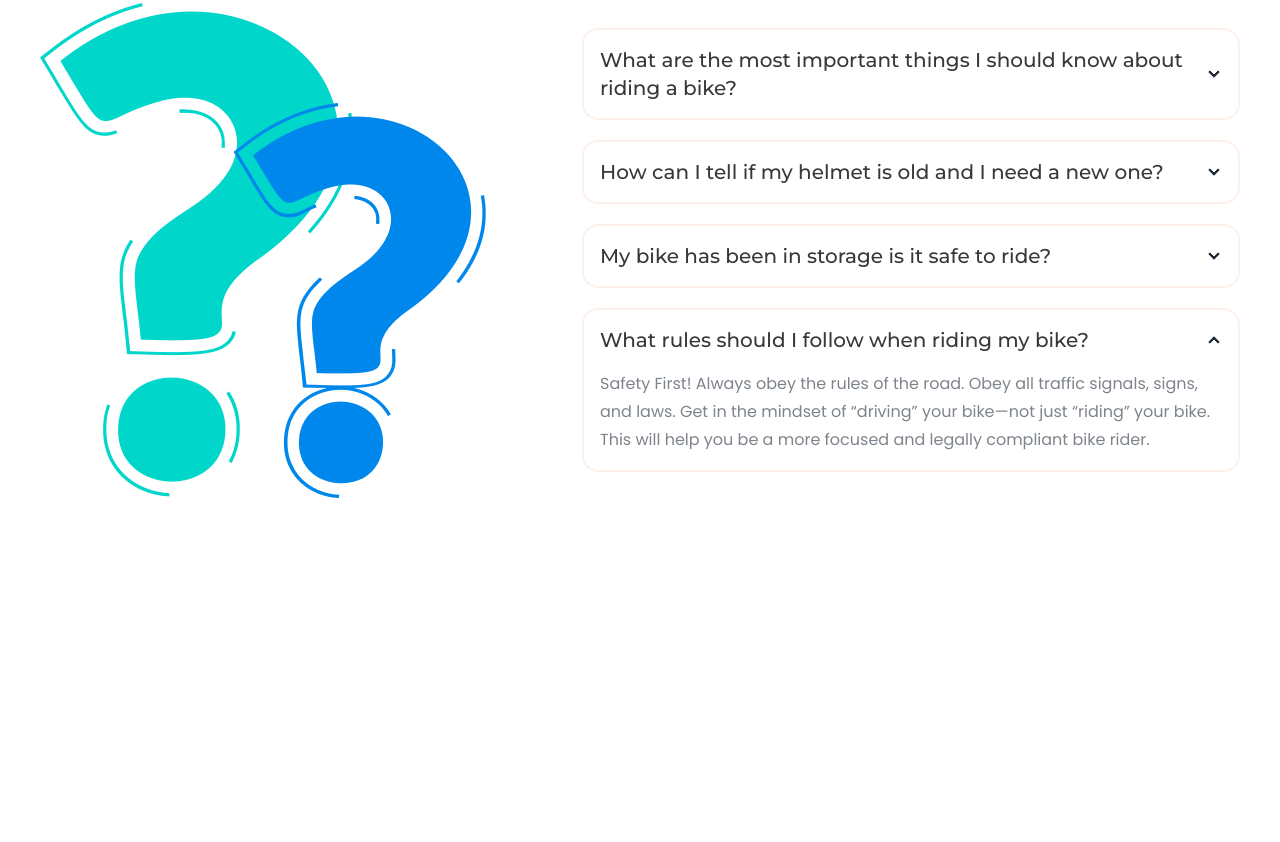
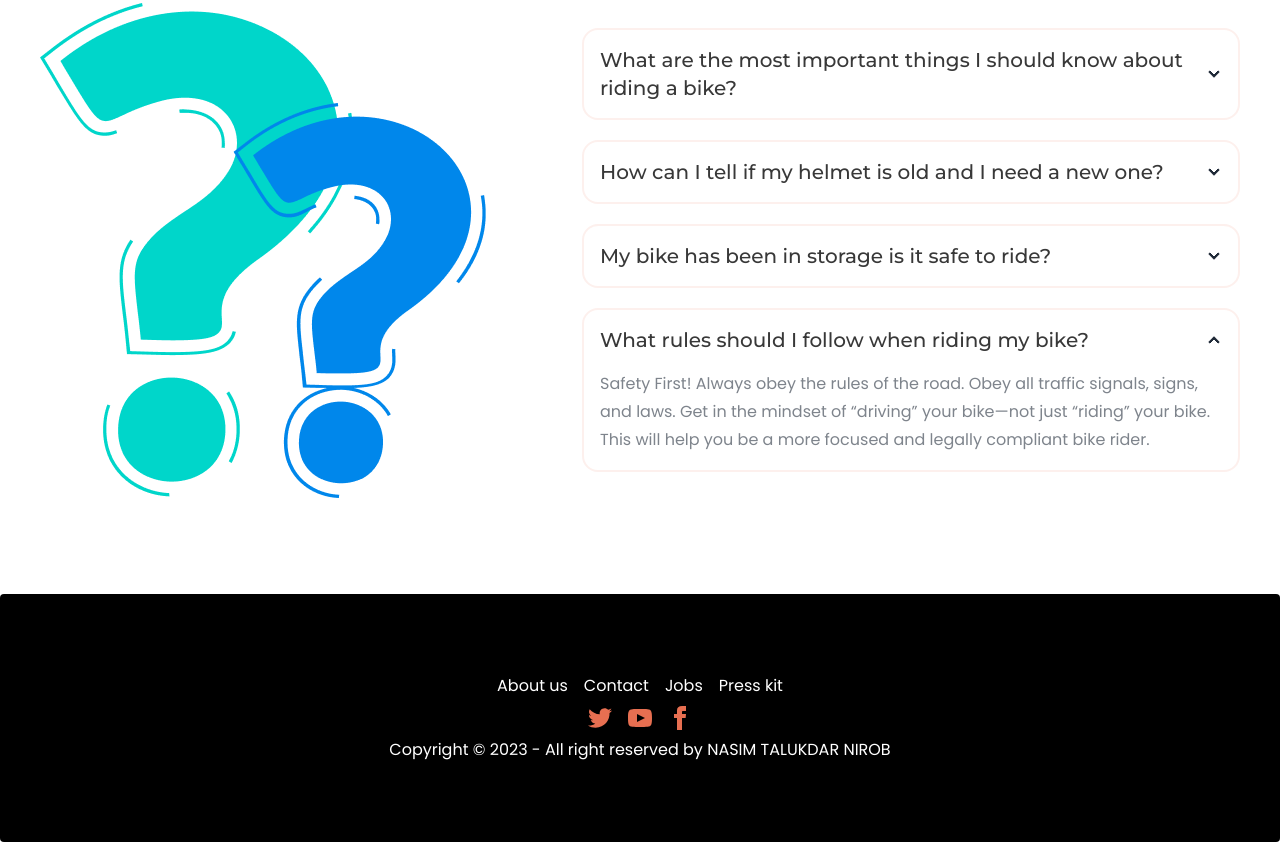
Before and after one commit to mdnasimtalukdar/BikeBazar, a website: page index.html in a window 1280 px wide. Shown: the part 3075-3917 px from the top of the page. Before the commit the page ends 3669 px from the top, so only its background shows below. Drawn offline with Linux system fonts and the light colour scheme.

Commit message:
Add Footer

```diff
--- a/index.html
+++ b/index.html
@@ -295,7 +295,26 @@
       </section>
       <!-- FAQ -->
     </main>
-    <footer></footer>
+      <footer class="footer footer-center py-20 bg-black text-base-content rounded">
+          <div class="max-container">
+            <nav class="grid grid-flow-col gap-4 text-white text-base font-Poppins">
+              <a class="link link-hover">About us</a>
+              <a class="link link-hover">Contact</a>
+              <a class="link link-hover">Jobs</a>
+              <a class="link link-hover">Press kit</a>
+            </nav>
+            <nav>
+              <div class="grid grid-flow-col gap-4 text-primary cursor-pointer">
+                <a><svg xmlns="http://www.w3.org/2000/svg" width="24" height="24" viewBox="0 0 24 24" class="fill-current"><path d="M24 4.557c-.883.392-1.832.656-2.828.775 1.017-.609 1.798-1.574 2.165-2.724-.951.564-2.005.974-3.127 1.195-.897-.957-2.178-1.555-3.594-1.555-3.179 0-5.515 2.966-4.797 6.045-4.091-.205-7.719-2.165-10.148-5.144-1.29 2.213-.669 5.108 1.523 6.574-.806-.026-1.566-.247-2.229-.616-.054 2.281 1.581 4.415 3.949 4.89-.693.188-1.452.232-2.224.084.626 1.956 2.444 3.379 4.6 3.419-2.07 1.623-4.678 2.348-7.29 2.04 2.179 1.397 4.768 2.212 7.548 2.212 9.142 0 14.307-7.721 13.995-14.646.962-.695 1.797-1.562 2.457-2.549z"></path></svg></a>
+                <a><svg xmlns="http://www.w3.org/2000/svg" width="24" height="24" viewBox="0 0 24 24" class="fill-current"><path d="M19.615 3.184c-3.604-.246-11.631-.245-15.23 0-3.897.266-4.356 2.62-4.385 8.816.029 6.185.484 8.549 4.385 8.816 3.6.245 11.626.246 15.23 0 3.897-.266 4.356-2.62 4.385-8.816-.029-6.185-.484-8.549-4.385-8.816zm-10.615 12.816v-8l8 3.993-8 4.007z"></path></svg></a>
+                <a><svg xmlns="http://www.w3.org/2000/svg" width="24" height="24" viewBox="0 0 24 24" class="fill-current"><path d="M9 8h-3v4h3v12h5v-12h3.642l.358-4h-4v-1.667c0-.955.192-1.333 1.115-1.333h2.885v-5h-3.808c-3.596 0-5.192 1.583-5.192 4.615v3.385z"></path></svg></a>
+              </div>
+            </nav>
+            <aside>
+              <p class="text-base font-Poppins text-white">Copyright © 2023 - All right reserved by NASIM TALUKDAR NIROB</p>
+            </aside>
+          </div>
+        </footer>
     <!-- Header start here -->
 </body>
 </html>
```
Also changed, not shown: output/style.css.
